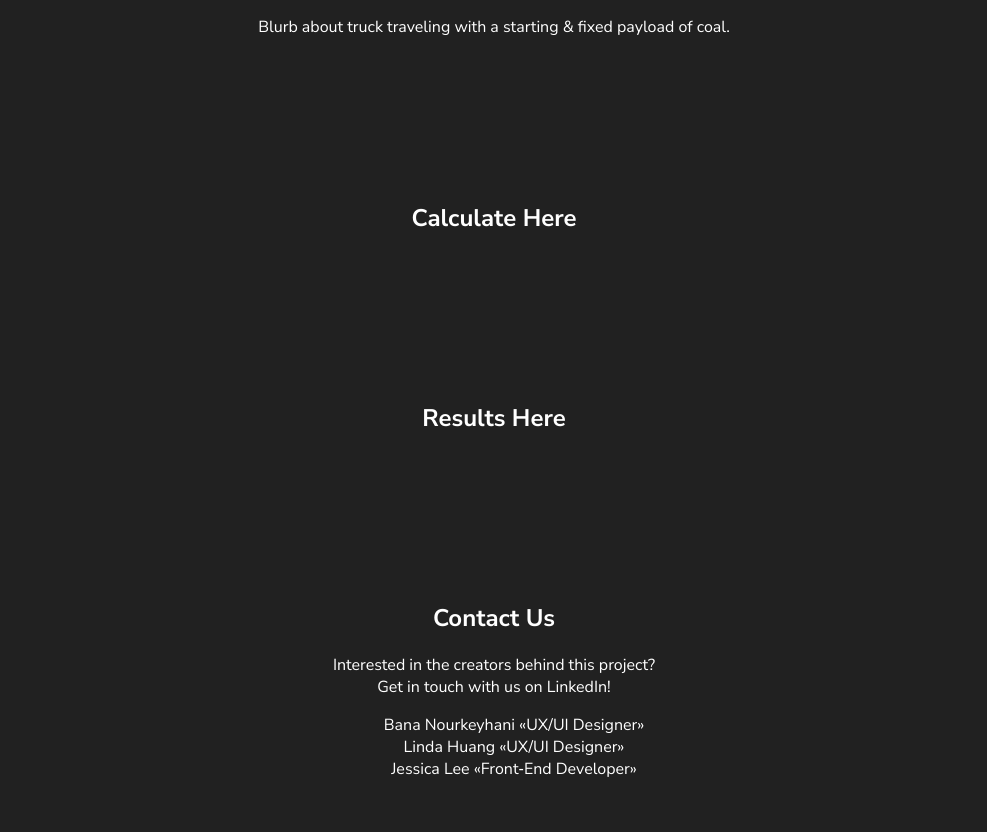
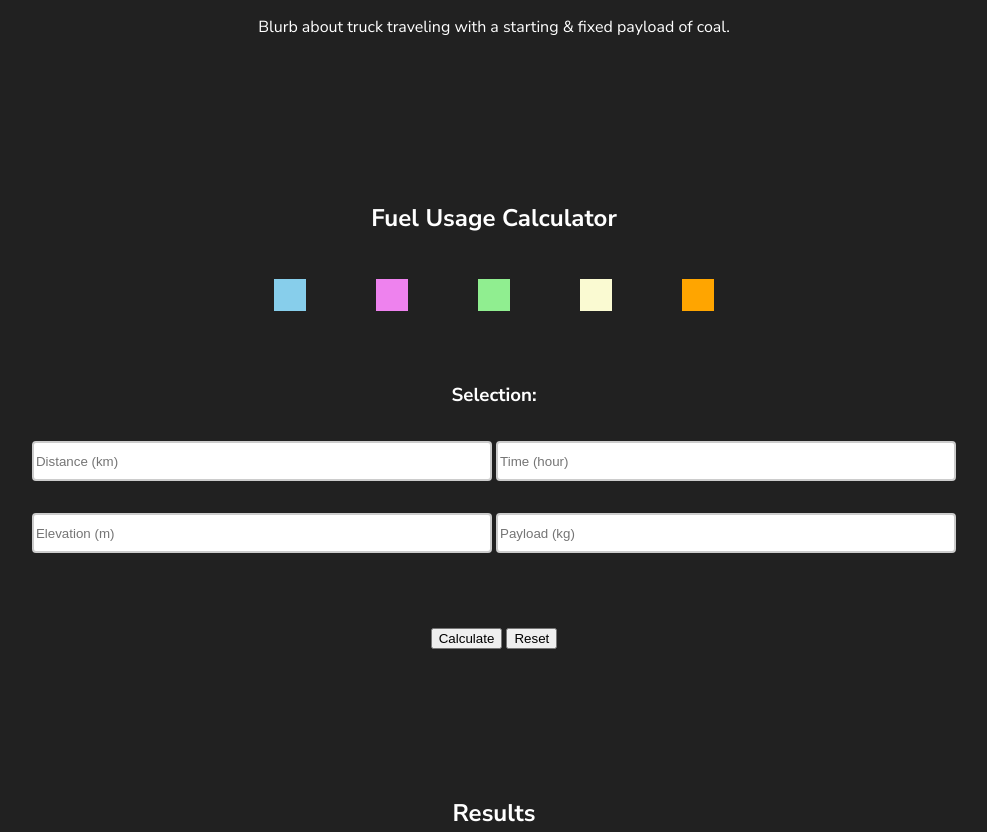
Before and after one commit to jessicamlee/TruckFuel-MS, a plain HTML site: page index.html in a window 1280 px wide. Shown: the part 685-1517 px from the top of the page, without its empty margins (146-1133 px from the left). Drawn offline with nearby package versions, Linux system fonts and the light colour scheme.

Commit message:
:poop: Add Calculator Structure
- Add Calculator Structure
- styles will need to be revised later

```diff
--- a/index.html
+++ b/index.html
@@ -5,6 +5,7 @@
         <meta http-equiv="X-UA-Compatible" content="IE=edge">
         <meta name="viewport" content="width=device-width, initial-scale=1.0">
         <title>Truck Fuel Modeling System</title>
+        <link rel="icon" href="#" type="image/icon">
         <link rel="preconnect" href="https://fonts.googleapis.com">
         <link rel="preconnect" href="https://fonts.gstatic.com" crossorigin>
         <link rel="stylesheet" href="https://fonts.googleapis.com/css2?family=Nunito+Sans:ital,wght@0,300;0,400;0,600;0,700;0,800;1,300;1,400;1,600;1,700;1,800&display=swap">
@@ -52,16 +53,46 @@
                     <h2>Fuel&dash;Factor Visualization</h2>
                     <p>Blurb about truck traveling with a starting & fixed payload of coal&period;</p>
                 </section>
-                <section class="container">
-                    <h2>Calculate Here</h2>
+                <section class="container calculator">
+                    <h2>Fuel Usage Calculator</h2>
                     <!-- Select Truck Type -->
+                    <div class="truck-type-container flex">
+                        <!-- 5 Truck Types -->
+                        <div class="truck-type truck-1">
+                            <!-- Insert Truck Graphic Here -->
+                        </div>
+                        <div class="truck-type truck-2">
+                            <!-- Insert Truck Graphic Here -->
+                        </div>
+                        <div class="truck-type truck-3">
+                            <!-- Insert Truck Graphic Here -->
+                        </div>
+                        <div class="truck-type truck-4">
+                            <!-- Insert Truck Graphic Here -->
+                        </div>
+                        <div class="truck-type truck-5">
+                            <!-- Insert Truck Graphic Here -->
+                        </div>
+                    </div>
                     <div>
-                        <h3></h3>
+                        <!-- Add Form Here -->
+                        <h3>Selection&colon;</h3>
+                        <div class="input-container">
+                            <input type="number" name="distance" id="distance" placeholder="Distance (km)">
+                            <input type="number" name="time" id="time" placeholder="Time (hour)">
+                            <input type="number" name="elevation" id="elevation" placeholder="Elevation (m)">
+                            <input type="number" name="payload" id="payload" placeholder="Payload (kg)">
+                        </div>
+                        <button onclick="calculate()" class="btn">Calculate</button>
+                        <button onclick="reset()" class="btn">Reset</button>
                     </div>
                 </section>
                 <section class="container">
                     <!-- Results -->
-                    <h2>Results Here</h2>
+                    <h2>Results</h2>
+                    <div id="results">
+                        <!-- Equivalent to "feedback" -->
+                    </div>
                 </section>
                 <section id="contact-us" class="container">
                     <h2>Contact Us</h2>
--- a/styles/main.css
+++ b/styles/main.css
@@ -155,6 +155,53 @@ header .logo {
     font-weight: 600;
 }
 
+/* --- Calculator --- */
+.calculator .truck-type-container {
+    justify-content: space-between;
+    align-items: center;
+    padding: 1.57rem 18.25rem 3.25rem;
+}
+
+.calculator .truck-type {
+    width: 2rem;
+    height: 2rem;
+    background-color: #fff;
+}
+
+.calculator .truck-1 {
+    background-color: skyblue;
+}
+
+.calculator .truck-2 {
+    background-color: violet;
+}
+
+.calculator .truck-3 {
+    background-color: lightgreen;
+}
+
+.calculator .truck-4 {
+    background-color: lightgoldenrodyellow;
+}
+
+.calculator .truck-5 {
+    background-color: orange;
+}
+
+.calculator .input-container {
+    margin: 2.0625rem auto 2.625rem;
+}
+
+.calculator input[type=number] {
+    width: 28.75rem;
+    height: 2.5rem;
+    margin-bottom: 2rem;
+    box-sizing: border-box;
+    border: 0.125rem solid #ccc;
+    border-radius: 0.25rem;
+    flex-direction: column;
+}
+
 /* --- Media Queries --- */
 
 @media(min-width:450px) {
```
Also changed, not shown: scripts/main.js (+7 -0 lines).
